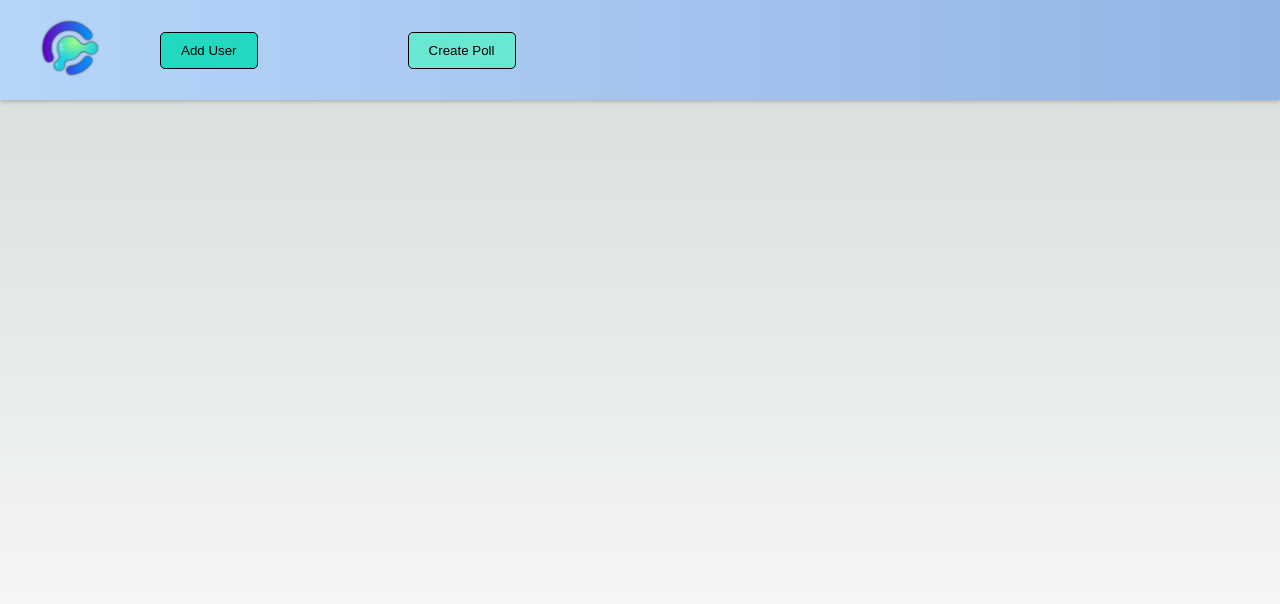
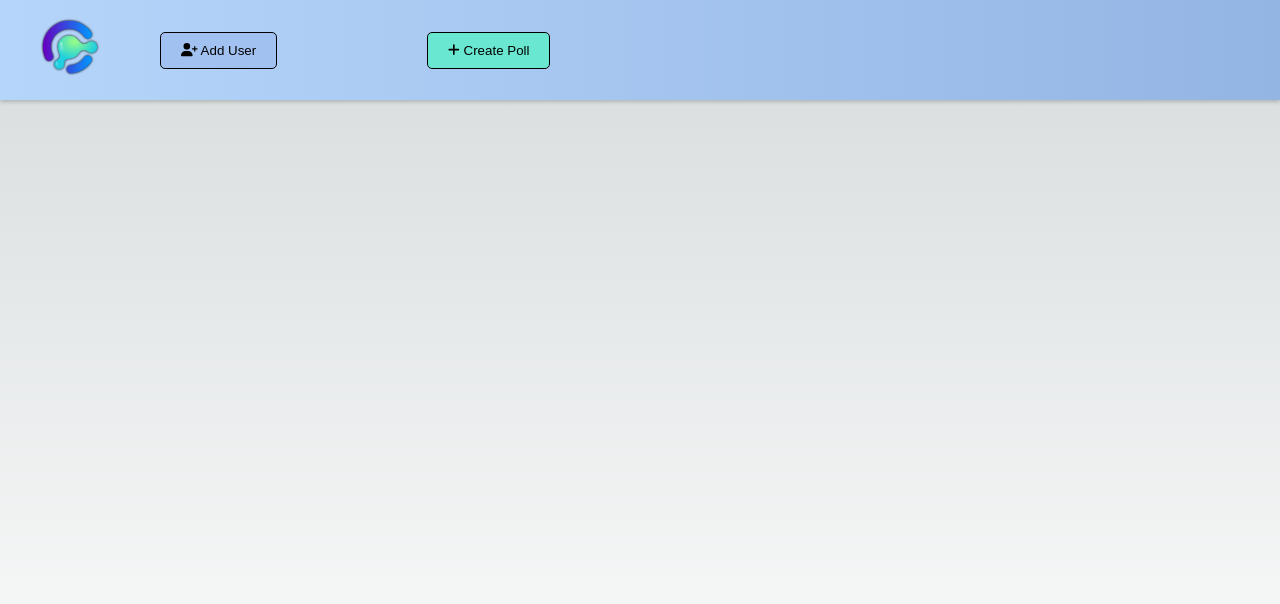
Before and after one commit to s-bilguun/polling-web-admin, a Next.js app: page /Header in a window 1280 px wide. Shown: the top 604 px of the page. Built offline with nearby package versions, Linux system fonts and the light colour scheme.

Commit message:
design update

```diff
--- a/package.json
+++ b/package.json
@@ -9,6 +9,10 @@
     "lint": "next lint"
   },
   "dependencies": {
+    "@fortawesome/fontawesome-svg-core": "^6.4.0",
+    "@fortawesome/free-regular-svg-icons": "^6.4.0",
+    "@fortawesome/free-solid-svg-icons": "^6.4.0",
+    "@fortawesome/react-fontawesome": "^0.2.0",
     "autoprefixer": "10.4.14",
     "axios": "^1.4.0",
     "eslint": "8.42.0",
--- a/pages/Header.js
+++ b/pages/Header.js
@@ -2,6 +2,10 @@ import React, { useContext, useEffect, useState } from 'react';
 import Link from 'next/link';
 import { AuthContext } from './AuthContext';
 import Cookies from 'js-cookie';
+import { FontAwesomeIcon } from '@fortawesome/react-fontawesome';
+import { faUserPlus } from "@fortawesome/free-solid-svg-icons";
+import { faPlus } from "@fortawesome/free-solid-svg-icons";
+import { faRightFromBracket } from "@fortawesome/free-solid-svg-icons";
 
 const Header = () => {
   const { user, logout } = useContext(AuthContext);
@@ -35,12 +39,12 @@ const Header = () => {
           </li>
           <li className="header-item header-item-spacer">
             <Link href="/register_user">
-              <button className="add-users-button">Add User</button>
+              <button className="add-users-button"><FontAwesomeIcon icon={faUserPlus} /> Add User</button>
             </Link>
           </li>
           <li className="header-item header-item-spacer">
             <Link href="/poll_create">
-              <button className="poll-create-button">Create Poll</button>
+              <button className="poll-create-button"><FontAwesomeIcon icon={faPlus} /> Create Poll</button>
             </Link>
           </li>
           {email && (
@@ -48,9 +52,7 @@ const Header = () => {
               <li className="header-item">Logged in as: {email}</li>
               <li className="header-item logout-item">
                 <div className="logout-button-container">
-                  <button className="logout-button" onClick={handleLogout}>
-                    Logout
-                  </button>
+                  <button className="logout-button" onClick={handleLogout}><FontAwesomeIcon icon={faRightFromBracket} /> Logout</button>
                 </div>
               </li>
             </React.Fragment>
--- a/pages/index.js
+++ b/pages/index.js
@@ -5,7 +5,8 @@ import '../src/app/globals.css';
 import Layout from './Layout';
 import axios from 'axios';
 import withAuth from './withAuth';
-
+import { FontAwesomeIcon } from '@fortawesome/react-fontawesome';
+import { faUser } from '@fortawesome/free-solid-svg-icons';
 
 const AdminPage = () => {
   const pollsPerPage = 5; // Number of polls to display per page
@@ -141,7 +142,7 @@ const AdminPage = () => {
               {currentPolls.map((poll) => (
                 <div key={poll.id} className="poll-item">
                   <div className="poll-details">
-                    <div className="poll-username">Username: {poll.username}</div>
+                    <div className="poll-username"><FontAwesomeIcon icon={faUser} /> {poll.username}</div>
                     <div className="poll-title-link" onClick={() =>
                       handlePollClick(poll)}>
                       {poll.question}
--- a/pages/poll_create.js
+++ b/pages/poll_create.js
@@ -114,11 +114,11 @@ const AddPoll = () => {
                 />
               </div>
             ))}
-            <button type="button" onClick={handleAddChoice}>
+            <button type="button" className="add-user-submit" onClick={handleAddChoice}>
               Add Choice
             </button>
           </label>
-          <button type="submit">Submit</button>
+          <button type="submit" className="add-user-submit">Submit</button>
         </form>
       </div>
     </Layout>
--- a/src/app/globals.css
+++ b/src/app/globals.css
@@ -1,3 +1,4 @@
+@import url('https://fonts.googleapis.com/css2?family=Nunito:wght@600&display=swap');
 :root {
   --foreground-color: #000000;
   --background-start-rgb: 214, 219, 220;
@@ -24,13 +25,14 @@ body {
   margin: 0;
   display: flex;
   flex-direction: column;
+  font-family: 'Nunito', sans-serif;
 }
 
 .container {
   display: flex;
   flex-direction: column;
   align-items: center;
-  width: 75vw;
+  width: auto;
   max-width: 1200px;
   margin: 0 auto;
   padding: 2rem;
@@ -51,9 +53,6 @@ body {
     border: 2px solid rgba(255, 255, 255, 0.2); /* Increased border thickness in dark mode */
   }
 }
-
-
-
 
 .flex {
   display: flex;
@@ -175,8 +174,6 @@ header {
   }
 }
 
-
-
 .logo img {
   filter: drop-shadow(0 0 1px #000000);
   margin-left: 10px;
@@ -186,7 +183,8 @@ header {
 
 .header-list {
   display: flex;
-  align-items: center;
+  justify-content: space-between;
+  /* align-items: center; */
   list-style-type: none;
   padding: 0;
   margin: 0;
@@ -194,7 +192,9 @@ header {
 
 .header-item {
   display: flex;
+  justify-content: space-between;
   align-items: center;
+  margin-right: 10px;
 }
 
 .header-item-spacer {
@@ -203,7 +203,7 @@ header {
 }
 
 .add-users-button {
-  background-color: #21d8c0;
+  background-color: #A1C2F1;
   color: #000;
   border: 1px solid black;
   padding: 10px 20px;
@@ -213,8 +213,9 @@ header {
 
 @media (prefers-color-scheme: dark) {
   .add-users-button {
-    background-color: #116fd3;
+    background-color: #204a9e;
     color: white;
+    border: 1px solid rgb(147, 147, 147);
   }
 }
 
@@ -239,7 +240,7 @@ header {
 .logout-button {
   background-color: #6ae7d0;
   color: #000;
-  border: 1px solid black;
+  border: 1px solid rgb(0, 0, 0);
   padding: 10px 20px;
   border-radius: 5px;
   cursor: pointer;
@@ -249,12 +250,14 @@ header {
 
 @media (prefers-color-scheme: dark) {
   .poll-create-button {
-    background-color: #116fd3;
+    background-color: #204a9e;
     color: white;
+    border: 1px solid rgb(147, 147, 147);
   }
   .logout-button {
-    background-color: #116fd3;
+    background-color: #204a9e;
     color: white;
+    border: 1px solid rgb(147, 147, 147);
   }
 }
 .text-input {
@@ -428,7 +431,7 @@ header h1 {
 
 @media (prefers-color-scheme: dark) {
   .login-container {
-    background-color: #033162;
+    background-color: #204a9e;
     border-color: rgba(255, 255, 255, 0.2);
   }
 
@@ -461,7 +464,6 @@ header h1 {
 
 .poll-list {
   display: grid;
-
   width: 100%; /* Make the poll list wider */
 }
 .poll-list h2 {
@@ -474,6 +476,7 @@ header h1 {
   align-items: flex-start;
   padding: 16px;
   border: 1px solid #000000;
+  border-radius: 10px;
   margin-bottom: 16px;
   max-width: 800px;
   min-width: 300px;
@@ -831,7 +834,7 @@ label {
 }
 
 .pagination-button.active {
-  background-color: #4299e1;
+  background-color: #204a9e;
   color: #ffffff;
 }
 
```
Also changed, not shown: 1 other file (tests, documents, lock files or other folders).
